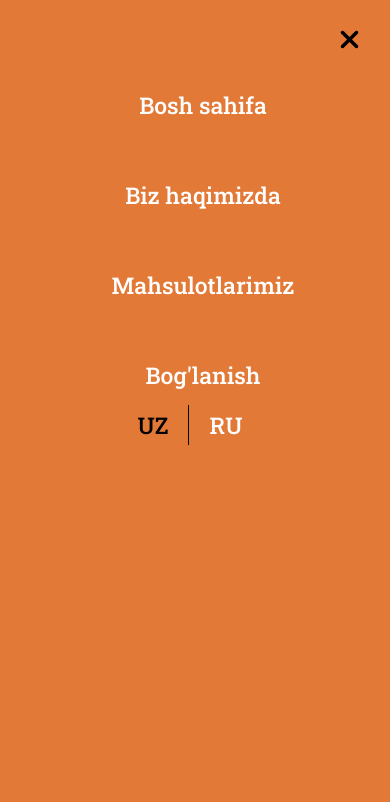
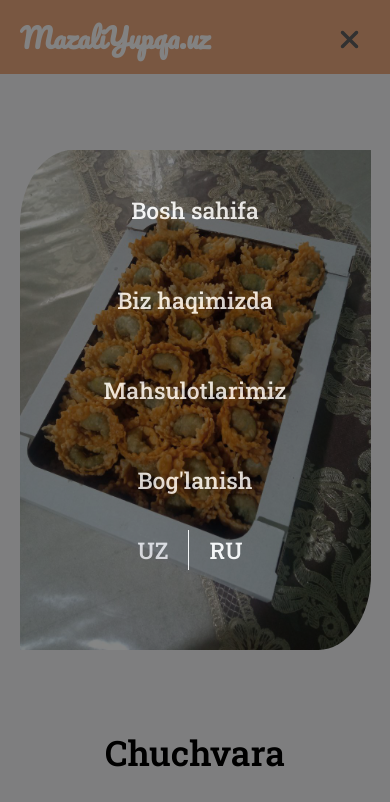
Before and after one commit to Behruz-developer/mazalitaom.uz, a plain HTML site: page pages/chuchvara/chuchvara.html in a window 390 px wide. Both pictures are taken after a click on the label 357 px from the left and 37 px from the top of the page. Shown: the top 802 px of the page. Drawn offline with Linux system fonts and the light colour scheme; a web font is replaced by a local one.

Commit message:
errors are over

```diff
--- a/pages/chuchvara/chuchvara.css
+++ b/pages/chuchvara/chuchvara.css
@@ -25,10 +25,12 @@ html {
 
 }
 
+
 nav {
   width: 100%;
   padding: 12px 0;
   background: #E37936;
+  opacity: 0.8;
   position: fixed;
   z-index: 1;
   overflow-x: hidden;
@@ -54,6 +56,7 @@ nav .menu {
   font-family: 'Pacifico', cursive;
   font-weight: 900;
   font-size: 27px;
+  color: white;
 }
 
 .menu ul {
@@ -85,7 +88,7 @@ nav .menu {
 }
 
 .menu ul a:hover {
-  color: black;
+  color: #dedee3;
 }
 
 nav label.btnn {
@@ -107,7 +110,7 @@ nav label.cancel {
   display: none;
 }
 .active_lang {
-  color: black !important;
+  color: #dedee3 !important;
 }
 .lang-button {
   cursor: pointer;
@@ -118,11 +121,11 @@ nav label.cancel {
 
 .lang_border {
   cursor: pointer;
-  border-right: 1px solid black;
+  border-right: 1px solid  white;
 }
 
 .language_container {
-  margin-top: 0px;
+
   margin-right: 10px;
   display: flex;
   justify-content: center;
@@ -132,6 +135,16 @@ nav label.cancel {
 
 
 @media (max-width:480px) {
+  nav {
+    width: 100%;
+    padding: 12px 0;
+    background: #E37936;
+    position: fixed;
+    z-index: 1;
+    overflow-x: hidden;
+    top: 0px;
+
+  }
   nav .menu {
     max-width: 1270px;
     margin: auto;
@@ -155,9 +168,78 @@ nav label.cancel {
     left: -100%;
     width: 100%;
     max-width: 400px;
-    padding-top: 45px;
+    padding-top: 150px;
     height: 100%;
     background: #E37936;
+    z-index: 12;
+    transition: all 0.3s ease;
+  }
+
+  .menu ul a {
+    margin: 0;
+    display: block;
+    font-size: 23px;
+    width: 100%;
+    margin-top: 30px;
+    box-shadow: none;
+    text-align: center;
+  }
+
+  .menu ul a:hover:before {
+    box-shadow: none;
+  }
+
+  nav label.bars {
+    display: block;
+  }
+
+  #check:checked~label.bars {
+    display: none;
+  }
+
+  #check:checked~ul label.cancel {
+    display: block;
+  }
+
+  #check:checked~ul {
+    left: 0;
+  }
+  .language_container {
+    margin-top: 20px;
+    margin-right: 10px;
+    display: flex;
+    justify-content: center;
+    align-items: center;
+  }
+}
+
+@media (max-width:960px) {
+  nav .menu {
+    max-width: 1270px;
+    margin: auto;
+    padding: 0 20px;
+    display: flex;
+    justify-content: space-between;
+    align-items: center;
+    max-height: 66px;
+  }
+
+  .menu h1 {
+    width: 170px;
+    height: 50px;
+    margin-left: 0;
+  }
+
+  .menu ul {
+    display: block;
+    position: fixed;
+    top: 0;
+    left: -100%;
+    width: 100%;
+    max-width: 700px;
+    padding-top: 150px;
+    height: 100%;
+    background-color: rgba(0, 0, 0, 0.6);
     z-index: 12;
     transition: all 0.3s ease;
   }
@@ -190,10 +272,16 @@ nav label.cancel {
   #check:checked~ul {
     left: 0;
   }
-
+  .language_container {
+    margin-top: 20px;
+    margin-right: 10px;
+    display: flex;
+    justify-content: center;
+    align-items: center;
+  }
 }
 
-@media (max-width:960px) {
+@media (max-width:1400px) {
   nav .menu {
     max-width: 1270px;
     margin: auto;
@@ -217,9 +305,9 @@ nav label.cancel {
     left: -100%;
     width: 100%;
     max-width: 700px;
-    padding-top: 45px;
+    padding-top: 150px;
     height: 100%;
-    background: #E37936;
+    background-color: rgba(0, 0, 0, 0.6);
     z-index: 12;
     transition: all 0.3s ease;
   }
@@ -252,7 +340,15 @@ nav label.cancel {
   #check:checked~ul {
     left: 0;
   }
+  .language_container {
+    margin-top: 20px;
+    margin-right: 10px;
+    display: flex;
+    justify-content: center;
+    align-items: center;
+  }
 }
+
 
 .container{
     padding-top: 100px;
--- a/pages/qushtili/qushtili.css
+++ b/pages/qushtili/qushtili.css
@@ -29,6 +29,7 @@ nav {
   width: 100%;
   padding: 12px 0;
   background: #E37936;
+  opacity: 0.8;
   position: fixed;
   z-index: 1;
   overflow-x: hidden;
@@ -54,6 +55,7 @@ nav .menu {
   font-family: 'Pacifico', cursive;
   font-weight: 900;
   font-size: 27px;
+  color: white;
 }
 
 .menu ul {
@@ -85,7 +87,7 @@ nav .menu {
 }
 
 .menu ul a:hover {
-  color: black;
+  color: #dedee3;
 }
 
 nav label.btnn {
@@ -107,7 +109,7 @@ nav label.cancel {
   display: none;
 }
 .active_lang {
-  color: black !important;
+  color: #dedee3 !important;
 }
 .lang-button {
   cursor: pointer;
@@ -118,11 +120,11 @@ nav label.cancel {
 
 .lang_border {
   cursor: pointer;
-  border-right: 1px solid black;
+  border-right: 1px solid  white;
 }
 
 .language_container {
-  margin-top: 0px;
+
   margin-right: 10px;
   display: flex;
   justify-content: center;
@@ -132,6 +134,16 @@ nav label.cancel {
 
 
 @media (max-width:480px) {
+  nav {
+    width: 100%;
+    padding: 12px 0;
+    background: #E37936;
+    position: fixed;
+    z-index: 1;
+    overflow-x: hidden;
+    top: 0px;
+
+  }
   nav .menu {
     max-width: 1270px;
     margin: auto;
@@ -155,9 +167,78 @@ nav label.cancel {
     left: -100%;
     width: 100%;
     max-width: 400px;
-    padding-top: 45px;
+    padding-top: 150px;
     height: 100%;
     background: #E37936;
+    z-index: 12;
+    transition: all 0.3s ease;
+  }
+
+  .menu ul a {
+    margin: 0;
+    display: block;
+    font-size: 23px;
+    width: 100%;
+    margin-top: 30px;
+    box-shadow: none;
+    text-align: center;
+  }
+
+  .menu ul a:hover:before {
+    box-shadow: none;
+  }
+
+  nav label.bars {
+    display: block;
+  }
+
+  #check:checked~label.bars {
+    display: none;
+  }
+
+  #check:checked~ul label.cancel {
+    display: block;
+  }
+
+  #check:checked~ul {
+    left: 0;
+  }
+  .language_container {
+    margin-top: 20px;
+    margin-right: 10px;
+    display: flex;
+    justify-content: center;
+    align-items: center;
+  }
+}
+
+@media (max-width:960px) {
+  nav .menu {
+    max-width: 1270px;
+    margin: auto;
+    padding: 0 20px;
+    display: flex;
+    justify-content: space-between;
+    align-items: center;
+    max-height: 66px;
+  }
+
+  .menu h1 {
+    width: 170px;
+    height: 50px;
+    margin-left: 0;
+  }
+
+  .menu ul {
+    display: block;
+    position: fixed;
+    top: 0;
+    left: -100%;
+    width: 100%;
+    max-width: 700px;
+    padding-top: 150px;
+    height: 100%;
+    background-color: rgba(0, 0, 0, 0.6);
     z-index: 12;
     transition: all 0.3s ease;
   }
@@ -190,10 +271,16 @@ nav label.cancel {
   #check:checked~ul {
     left: 0;
   }
-
+  .language_container {
+    margin-top: 20px;
+    margin-right: 10px;
+    display: flex;
+    justify-content: center;
+    align-items: center;
+  }
 }
 
-@media (max-width:960px) {
+@media (max-width:1400px) {
   nav .menu {
     max-width: 1270px;
     margin: auto;
@@ -217,9 +304,9 @@ nav label.cancel {
     left: -100%;
     width: 100%;
     max-width: 700px;
-    padding-top: 45px;
+    padding-top: 150px;
     height: 100%;
-    background: #E37936;
+    background-color: rgba(0, 0, 0, 0.6);
     z-index: 12;
     transition: all 0.3s ease;
   }
@@ -251,6 +338,13 @@ nav label.cancel {
 
   #check:checked~ul {
     left: 0;
+  }
+  .language_container {
+    margin-top: 20px;
+    margin-right: 10px;
+    display: flex;
+    justify-content: center;
+    align-items: center;
   }
 }
 
--- a/pages/yupqa/yupqa.css
+++ b/pages/yupqa/yupqa.css
@@ -25,10 +25,12 @@ html {
 
 }
 
+
 nav {
   width: 100%;
   padding: 12px 0;
   background: #E37936;
+  opacity: 0.8;
   position: fixed;
   z-index: 1;
   overflow-x: hidden;
@@ -54,6 +56,7 @@ nav .menu {
   font-family: 'Pacifico', cursive;
   font-weight: 900;
   font-size: 27px;
+  color: white;
 }
 
 .menu ul {
@@ -85,7 +88,7 @@ nav .menu {
 }
 
 .menu ul a:hover {
-  color: black;
+  color: #dedee3;
 }
 
 nav label.btnn {
@@ -107,7 +110,7 @@ nav label.cancel {
   display: none;
 }
 .active_lang {
-  color: black !important;
+  color: #dedee3 !important;
 }
 .lang-button {
   cursor: pointer;
@@ -118,11 +121,11 @@ nav label.cancel {
 
 .lang_border {
   cursor: pointer;
-  border-right: 1px solid black;
+  border-right: 1px solid  white;
 }
 
 .language_container {
-  margin-top: 0px;
+
   margin-right: 10px;
   display: flex;
   justify-content: center;
@@ -132,6 +135,16 @@ nav label.cancel {
 
 
 @media (max-width:480px) {
+  nav {
+    width: 100%;
+    padding: 12px 0;
+    background: #E37936;
+    position: fixed;
+    z-index: 1;
+    overflow-x: hidden;
+    top: 0px;
+
+  }
   nav .menu {
     max-width: 1270px;
     margin: auto;
@@ -155,9 +168,78 @@ nav label.cancel {
     left: -100%;
     width: 100%;
     max-width: 400px;
-    padding-top: 45px;
+    padding-top: 150px;
     height: 100%;
     background: #E37936;
+    z-index: 12;
+    transition: all 0.3s ease;
+  }
+
+  .menu ul a {
+    margin: 0;
+    display: block;
+    font-size: 23px;
+    width: 100%;
+    margin-top: 30px;
+    box-shadow: none;
+    text-align: center;
+  }
+
+  .menu ul a:hover:before {
+    box-shadow: none;
+  }
+
+  nav label.bars {
+    display: block;
+  }
+
+  #check:checked~label.bars {
+    display: none;
+  }
+
+  #check:checked~ul label.cancel {
+    display: block;
+  }
+
+  #check:checked~ul {
+    left: 0;
+  }
+  .language_container {
+    margin-top: 20px;
+    margin-right: 10px;
+    display: flex;
+    justify-content: center;
+    align-items: center;
+  }
+}
+
+@media (max-width:960px) {
+  nav .menu {
+    max-width: 1270px;
+    margin: auto;
+    padding: 0 20px;
+    display: flex;
+    justify-content: space-between;
+    align-items: center;
+    max-height: 66px;
+  }
+
+  .menu h1 {
+    width: 170px;
+    height: 50px;
+    margin-left: 0;
+  }
+
+  .menu ul {
+    display: block;
+    position: fixed;
+    top: 0;
+    left: -100%;
+    width: 100%;
+    max-width: 700px;
+    padding-top: 150px;
+    height: 100%;
+    background-color: rgba(0, 0, 0, 0.6);
     z-index: 12;
     transition: all 0.3s ease;
   }
@@ -190,10 +272,16 @@ nav label.cancel {
   #check:checked~ul {
     left: 0;
   }
-
+  .language_container {
+    margin-top: 20px;
+    margin-right: 10px;
+    display: flex;
+    justify-content: center;
+    align-items: center;
+  }
 }
 
-@media (max-width:960px) {
+@media (max-width:1400px) {
   nav .menu {
     max-width: 1270px;
     margin: auto;
@@ -217,9 +305,9 @@ nav label.cancel {
     left: -100%;
     width: 100%;
     max-width: 700px;
-    padding-top: 45px;
+    padding-top: 150px;
     height: 100%;
-    background: #E37936;
+    background-color: rgba(0, 0, 0, 0.6);
     z-index: 12;
     transition: all 0.3s ease;
   }
@@ -251,6 +339,13 @@ nav label.cancel {
 
   #check:checked~ul {
     left: 0;
+  }
+  .language_container {
+    margin-top: 20px;
+    margin-right: 10px;
+    display: flex;
+    justify-content: center;
+    align-items: center;
   }
 }
 
```
Also changed, not shown: index.html (+3 -3 lines), pages/chuchvara/chuchvara.html (+1 -0 lines).
